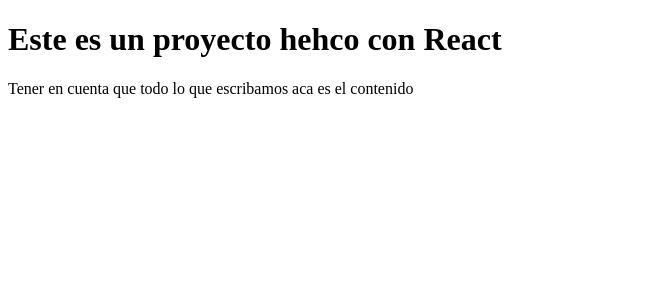
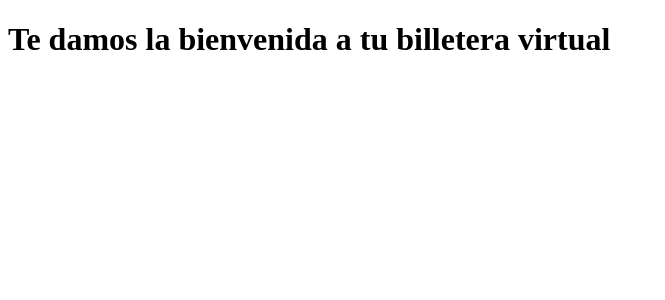
Before and after one commit to delfinaorlansky/Proyecto-integrador-1-prog-3, a React (Create React App) app in the folder mi-primer-react/: page / in a window 1280 px wide. Shown: the top 300 px of the page, without its empty margins (0-665 px from the left). Built offline with nearby package versions, Linux system fonts and the light colour scheme.

Commit message:
Update App.js

```diff
--- a/mi-primer-react/src/App.js
+++ b/mi-primer-react/src/App.js
@@ -1,8 +1,8 @@
 function App() {
   return (
     <div className="App">
-     <h1>Este es un proyecto hehco con React</h1>
-     <p> Tener en cuenta que todo lo que escribamos aca es el contenido </p>
+     <h1>Te damos la bienvenida a tu billetera virtual</h1>
+     <p>  </p>
     </div>
   );
 }
```
